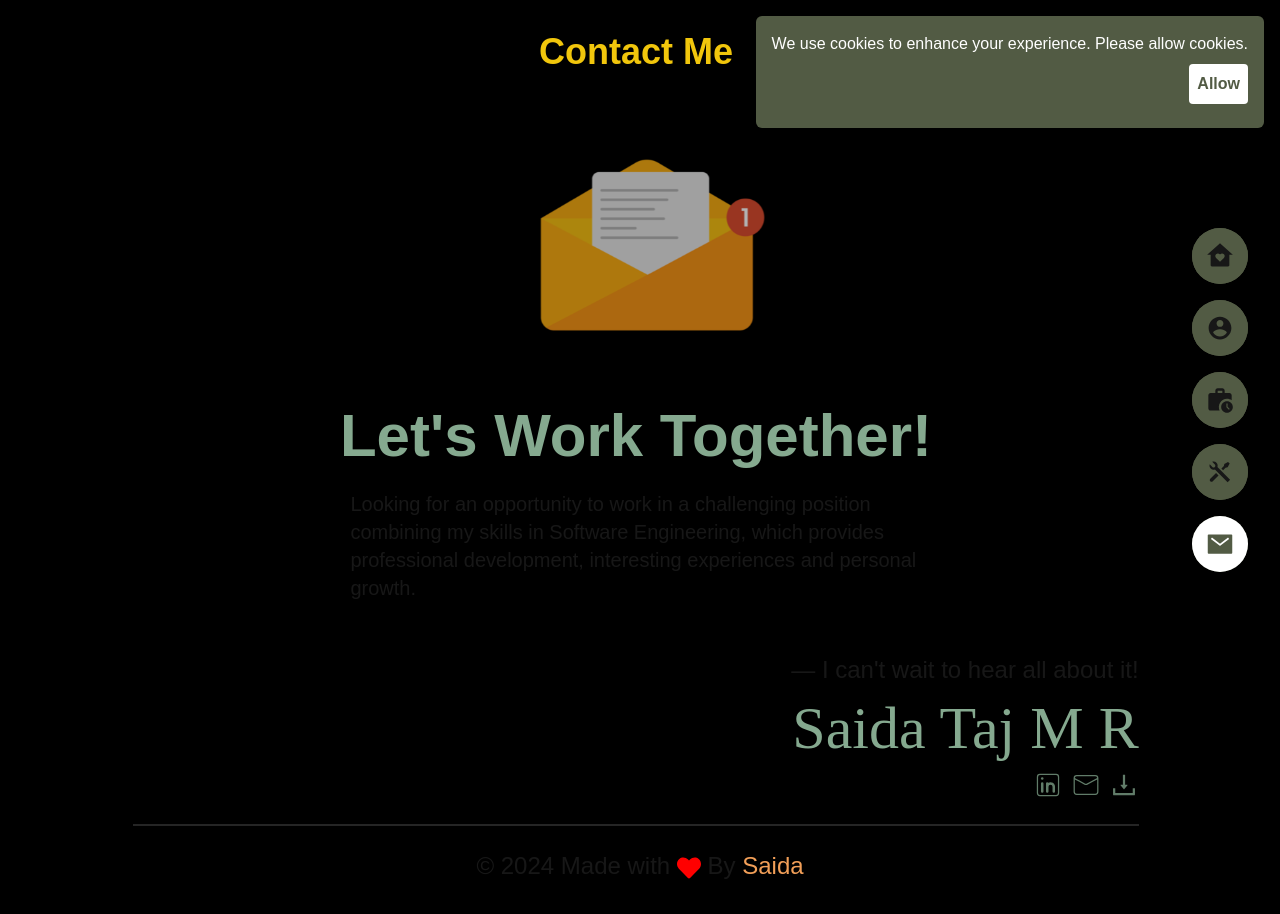
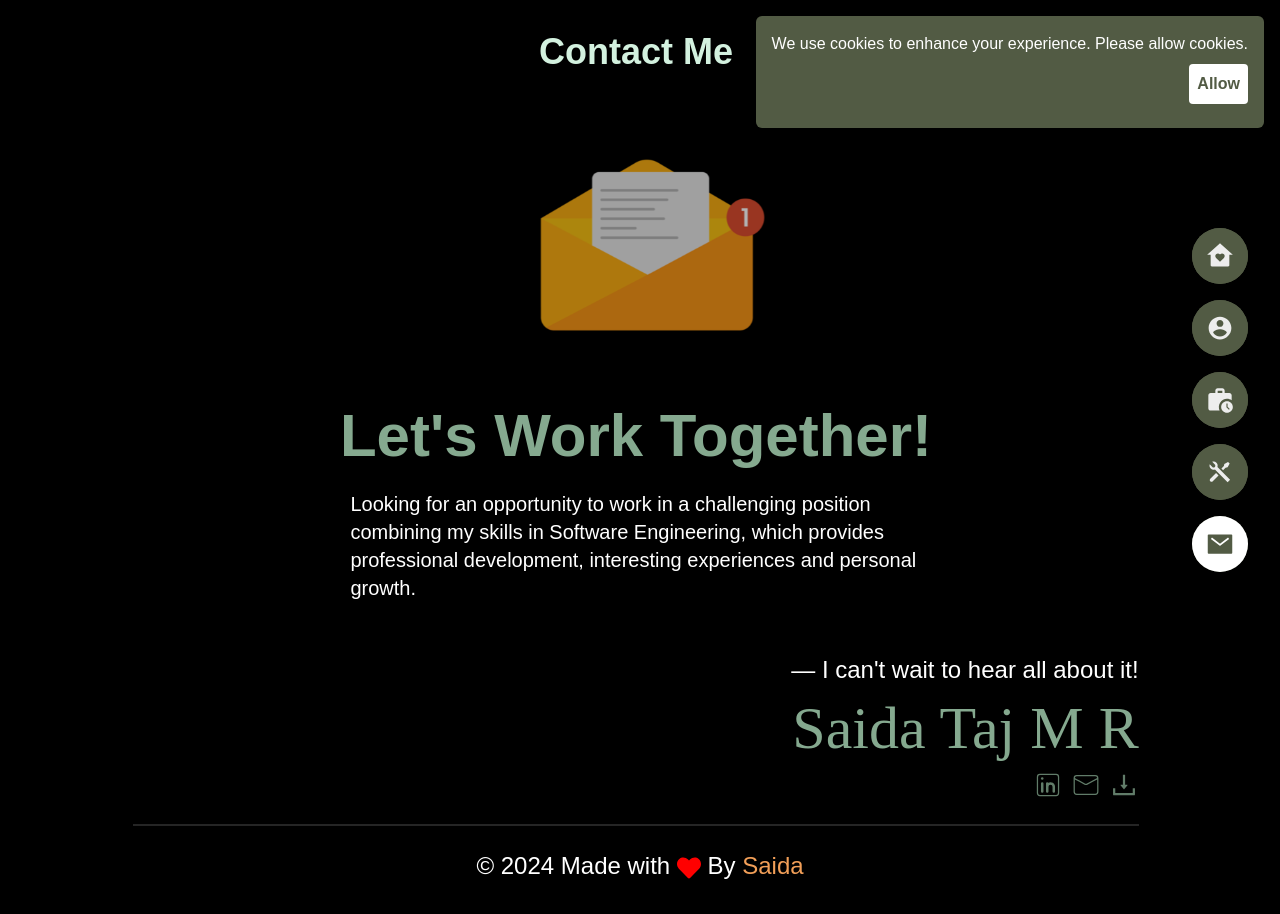
Before and after one commit to TajSaida/my-portfolio, a Next.js app: page /contact in a window 1280 px wide. Built offline with nearby package versions, Linux system fonts and the light colour scheme.

Commit message:
font-color issue fixed for sm screens

```diff
--- a/src/app/about/page.tsx
+++ b/src/app/about/page.tsx
@@ -5,7 +5,7 @@ function About() {
   return (
     <div className="p-8 bg-black min-h-screen">
       <div className=" text-4xl flex justify-center font-bold  mb-16 fill-current text-[#D3F1DF] animate-colorChange  ">
-        <h1 className="pr-2">About Me </h1>
+        <h1 className="pr-2 text-[#D3F1DF] ">About Me </h1>
       </div>
 
       <div className="flex flex-col  text-base lg:text-xl items-center justify-center gap-4 ">
@@ -21,7 +21,9 @@ function About() {
           >
             <li className="p-4 flex flex-col md:flex-row md:justify-between items-center gap-4">
               <span className="animate-float">{about.icon}</span>
-              <div className="text-center md:text-left">{about.info}</div>
+              <div className=" text-white text-center md:text-left">
+                {about.info}
+              </div>
             </li>
           </ul>
         ))}
--- a/src/app/contact/page.tsx
+++ b/src/app/contact/page.tsx
@@ -56,7 +56,7 @@ function Contact() {
         </div>
       )}
       <div className="text-4xl flex justify-center font-bold  mb-16 fill-current text-[#D3F1DF] animate-colorChange  ">
-        <h1 className="pr-2">Contact Me</h1>
+        <h1 className="pr-2 text-[#D3F1DF] ">Contact Me</h1>
       </div>
 
       <div className="flex flex-col lg:text-xl items-center justify-center gap-4  ">
@@ -77,7 +77,7 @@ function Contact() {
                 Let&apos;s Work Together!
               </h1>
 
-              <p className=" mt-2 text-base lg:text-xl  lg:w-3/5 m-2 p-4 ">
+              <p className=" text-white mt-2 text-base lg:text-xl  lg:w-3/5 m-2 p-4 ">
                 Looking for an opportunity to work in a challenging position
                 combining my skills in Software Engineering, which provides
                 professional development, interesting experiences and personal
@@ -86,14 +86,14 @@ function Contact() {
                 <br />
               </p>
             </div>
-            <span className="text-right">
+            <span className="text-white text-right">
               — I can&apos;t wait to hear all about it!
             </span>
 
             <p className="text-right text-xl sm:text-2xl md:text-4xl lg:text-6xl  font-signature text-[#85A98F] py-3">
               Saida Taj M R
             </p>
-            <span className="flex flex-row justify-end   mb-6">
+            <span className="flex flex-row justify-end  mb-6">
               <Link
                 href="https://www.linkedin.com/in/saida-taj-m-r-b3656495/"
                 target="_blank"
@@ -125,7 +125,7 @@ function Contact() {
             </span>
             <hr className="border-b border-[#252525] mb-6" />
           </div>
-          <div>
+          <div className="text-white">
             © {year} Made with <FaHeart fill="red" className="inline" /> By{' '}
             <Link
               className="text-[#F29F58]"
--- a/src/app/globals.css
+++ b/src/app/globals.css
@@ -3,25 +3,16 @@
 @tailwind utilities;
 
 :root {
-  --background: #ffffff;
-  --foreground: #171717;
+  --background: black;
+  --foreground: #ededed;
 }
 @layer utilities {
-  /* Hide scrollbar for Chrome, Safari and Opera */
   .no-scrollbar::-webkit-scrollbar {
     display: none;
   }
-  /* Hide scrollbar for IE, Edge and Firefox */
   .no-scrollbar {
-    -ms-overflow-style: none; /* IE and Edge */
-    scrollbar-width: 0; /* Firefox */
-  }
-}
-
-@media (prefers-color-scheme: dark) {
-  :root {
-    --background: black;
-    --foreground: #ededed;
+    -ms-overflow-style: none;
+    scrollbar-width: 0;
   }
 }
 
--- a/src/app/skills/SkillCategory.tsx
+++ b/src/app/skills/SkillCategory.tsx
@@ -28,7 +28,9 @@ const SkillCategory: React.FC<SkillCategoryProps> = ({ category, skills }) => (
         >
           <div className=" ">{skill.icon}</div>
           <div className=" flex flex-col text-left">
-            <span className="text-base lg:text-md">{skill.skill}</span>
+            <span className="text-base lg:text-md text-white">
+              {skill.skill}
+            </span>
             {skill.yoe && (
               <span className="text-xs text-[#525B44]">XP: {skill.yoe} YR</span>
             )}
--- a/src/app/skills/SkillList.tsx
+++ b/src/app/skills/SkillList.tsx
@@ -4,7 +4,7 @@ import { skills } from '@/utils/constant';
 const SkillList: React.FC = () => (
   <div className="p-8 bg-black min-h-screen overflow-y-scroll no-scrollbar">
     <div className=" text-4xl flex justify-center font-bold  mb-16 fill-current text-[#D3F1DF] animate-colorChange  ">
-      <h1 className="pr-2">My Skills</h1>
+      <h1 className="pr-2 text-[#D3F1DF]">My Skills</h1>
     </div>
 
     <div className="flex lg:text-xl items-center justify-center gap-4  ">
```
